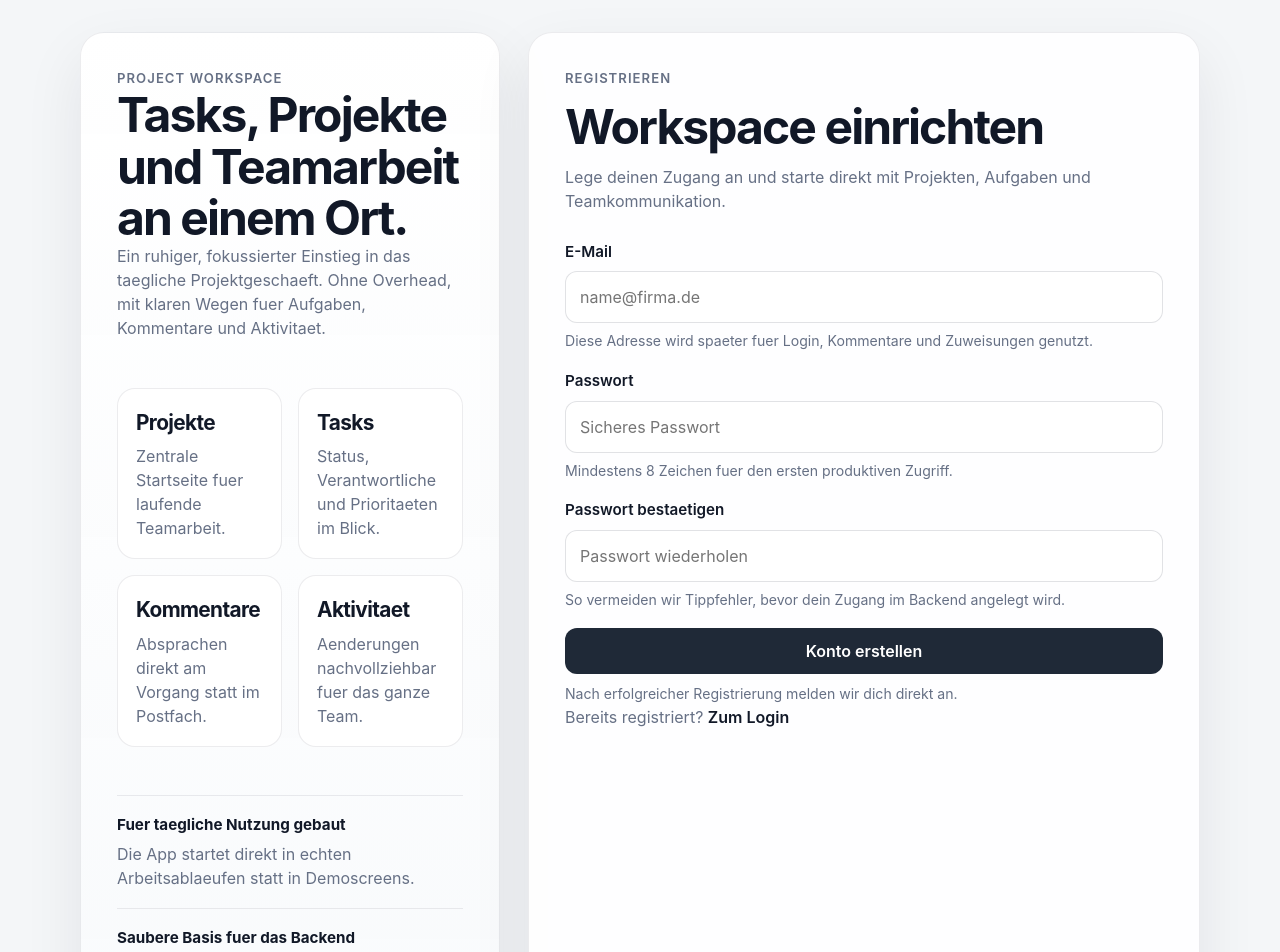
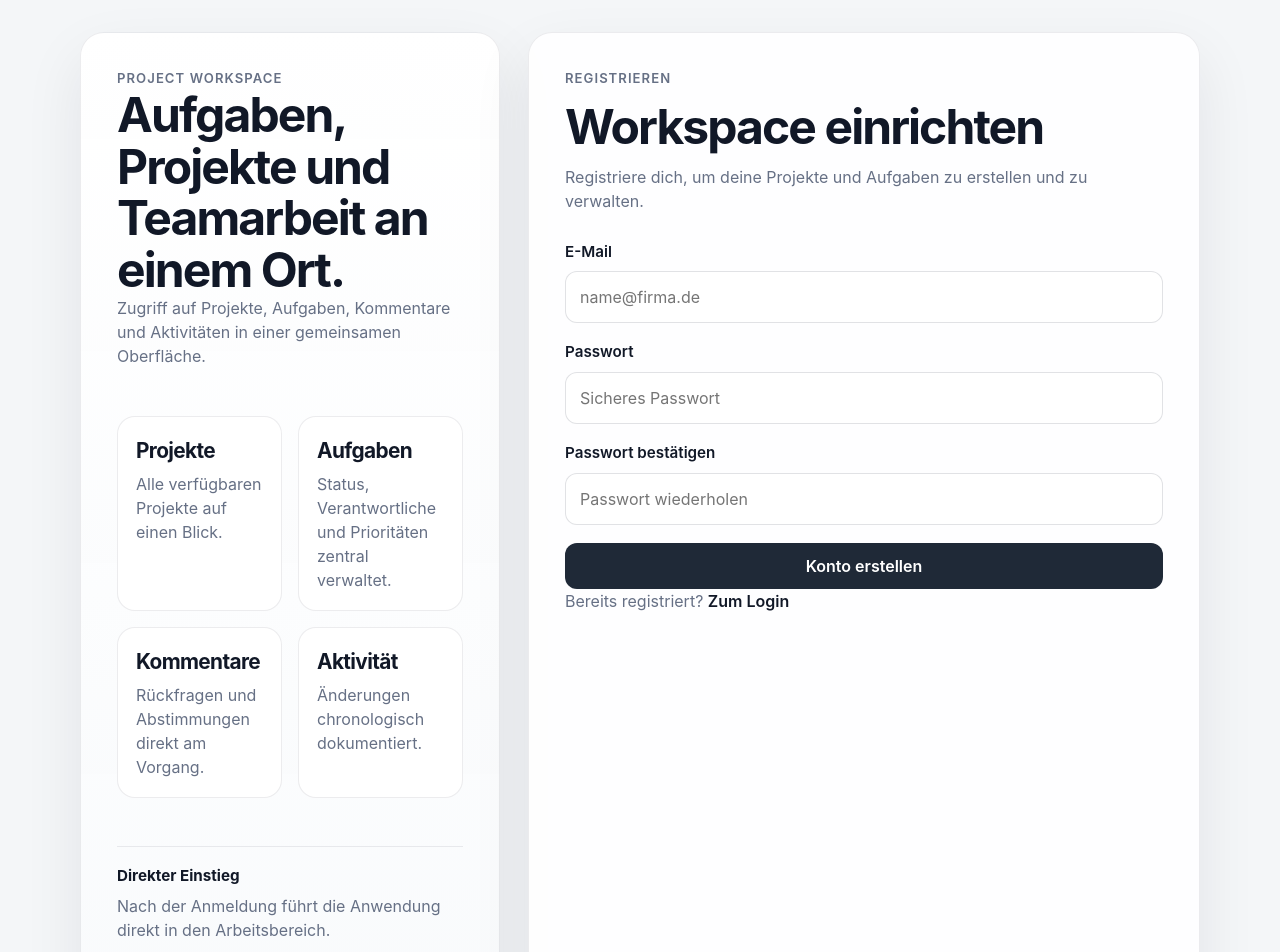
Before and after one commit to richard12162/project-manager-frontend, a React (Vite) app: page /register in a window 1280 px wide. Shown: the top 952 px of the page. Built offline with nearby package versions, Linux system fonts and the light colour scheme.

Commit message:
fix: localize interface copy

```diff
--- a/src/components/navigation/AppHeader.tsx
+++ b/src/components/navigation/AppHeader.tsx
@@ -23,7 +23,7 @@ export function AppHeader() {
         </div>
 
         <nav className="topbar__nav" aria-label="Hauptnavigation">
-          <ShellNavLink to="/projects">Projects</ShellNavLink>
+          <ShellNavLink to="/projects">Projekte</ShellNavLink>
           {currentUser?.email ? (
             <span className="topbar__user" title={currentUser.email}>
               {currentUser.email}
--- a/src/layouts/AuthLayout.tsx
+++ b/src/layouts/AuthLayout.tsx
@@ -7,40 +7,40 @@ export function AuthLayout() {
         <section className="auth-panel">
           <div>
             <p className="auth-panel__eyebrow">Project workspace</p>
-            <h1>Tasks, Projekte und Teamarbeit an einem Ort.</h1>
+            <h1>Aufgaben, Projekte und Teamarbeit an einem Ort.</h1>
             <p>
-              Ein ruhiger, fokussierter Einstieg in das taegliche Projektgeschaeft.
-              Ohne Overhead, mit klaren Wegen fuer Aufgaben, Kommentare und Aktivitaet.
+              Zugriff auf Projekte, Aufgaben, Kommentare und Aktivitäten in einer
+              gemeinsamen Oberfläche.
             </p>
           </div>
 
           <div className="hero-metric-grid" aria-label="Produktmerkmale">
             <div className="metric-card">
               <strong>Projekte</strong>
-              <p>Zentrale Startseite fuer laufende Teamarbeit.</p>
+              <p>Alle verfügbaren Projekte auf einen Blick.</p>
             </div>
             <div className="metric-card">
-              <strong>Tasks</strong>
-              <p>Status, Verantwortliche und Prioritaeten im Blick.</p>
+              <strong>Aufgaben</strong>
+              <p>Status, Verantwortliche und Prioritäten zentral verwaltet.</p>
             </div>
             <div className="metric-card">
               <strong>Kommentare</strong>
-              <p>Absprachen direkt am Vorgang statt im Postfach.</p>
+              <p>Rückfragen und Abstimmungen direkt am Vorgang.</p>
             </div>
             <div className="metric-card">
-              <strong>Aktivitaet</strong>
-              <p>Aenderungen nachvollziehbar fuer das ganze Team.</p>
+              <strong>Aktivität</strong>
+              <p>Änderungen chronologisch dokumentiert.</p>
             </div>
           </div>
 
           <div className="auth-panel__list">
             <div className="auth-panel__item">
-              <strong>Fuer taegliche Nutzung gebaut</strong>
-              <p>Die App startet direkt in echten Arbeitsablaeufen statt in Demoscreens.</p>
+              <strong>Direkter Einstieg</strong>
+              <p>Nach der Anmeldung führt die Anwendung direkt in den Arbeitsbereich.</p>
             </div>
             <div className="auth-panel__item">
-              <strong>Saubere Basis fuer das Backend</strong>
-              <p>Routing, Layouts und Struktur sind bereits auf das Spring-API vorbereitet.</p>
+              <strong>Klare Struktur</strong>
+              <p>Projekte, Aufgaben und Teamaktivitäten sind in getrennten Bereichen organisiert.</p>
             </div>
           </div>
         </section>
--- a/src/pages/auth/RegisterPage.tsx
+++ b/src/pages/auth/RegisterPage.tsx
@@ -82,8 +82,7 @@ export function RegisterPage() {
         <p className="section-eyebrow">Registrieren</p>
         <h1>Workspace einrichten</h1>
         <p>
-          Lege deinen Zugang an und starte direkt mit Projekten, Aufgaben und
-          Teamkommunikation.
+          Registriere dich, um deine Projekte und Aufgaben zu erstellen und zu verwalten.
         </p>
       </div>
 
@@ -99,13 +98,8 @@ export function RegisterPage() {
             value={values.email}
             onChange={(event) => handleChange('email', event.target.value)}
             aria-invalid={Boolean(errors.email)}
-            aria-describedby={
-              errors.email ? 'register-email-error' : 'register-email-hint'
-            }
+            aria-describedby={errors.email ? 'register-email-error' : undefined}
           />
-          <span className="field__hint" id="register-email-hint">
-            Diese Adresse wird spaeter fuer Login, Kommentare und Zuweisungen genutzt.
-          </span>
           {errors.email ? (
             <span className="field__error" id="register-email-error" role="alert">
               {errors.email}
@@ -125,13 +119,8 @@ export function RegisterPage() {
             value={values.password}
             onChange={(event) => handleChange('password', event.target.value)}
             aria-invalid={Boolean(errors.password)}
-            aria-describedby={
-              errors.password ? 'register-password-error' : 'register-password-hint'
-            }
+            aria-describedby={errors.password ? 'register-password-error' : undefined}
           />
-            <span className="field__hint" id="register-password-hint">
-              Mindestens 8 Zeichen fuer den ersten produktiven Zugriff.
-            </span>
             {errors.password ? (
               <span className="field__error" id="register-password-error" role="alert">
                 {errors.password}
@@ -142,7 +131,7 @@ export function RegisterPage() {
           <div
             className={`field${errors.confirmPassword ? ' field--invalid' : ''}`}
           >
-            <label htmlFor="register-confirm-password">Passwort bestaetigen</label>
+            <label htmlFor="register-confirm-password">Passwort bestätigen</label>
             <input
               id="register-confirm-password"
               name="confirmPassword"
@@ -154,15 +143,8 @@ export function RegisterPage() {
                 handleChange('confirmPassword', event.target.value)
               }
               aria-invalid={Boolean(errors.confirmPassword)}
-              aria-describedby={
-                errors.confirmPassword
-                  ? 'register-confirm-password-error'
-                  : 'register-confirm-password-hint'
-              }
+              aria-describedby={errors.confirmPassword ? 'register-confirm-password-error' : undefined}
             />
-            <span className="field__hint" id="register-confirm-password-hint">
-              So vermeiden wir Tippfehler, bevor dein Zugang im Backend angelegt wird.
-            </span>
             {errors.confirmPassword ? (
               <span
                 className="field__error"
@@ -185,9 +167,6 @@ export function RegisterPage() {
           <button className="button button--primary" type="submit" disabled={isSubmitting}>
             {isSubmitting ? 'Erstelle Konto...' : 'Konto erstellen'}
           </button>
-          <p className="auth-note">
-            Nach erfolgreicher Registrierung melden wir dich direkt an.
-          </p>
         </div>
       </form>
 
--- a/src/pages/projects/ProjectActivityPage.tsx
+++ b/src/pages/projects/ProjectActivityPage.tsx
@@ -64,30 +64,30 @@ export function ProjectActivityPage() {
   return (
     <section className="content-card">
       <div className="content-card__header">
-        <p className="section-eyebrow">Activity</p>
-        <h1>Projektaktivitaet</h1>
+        <p className="section-eyebrow">Aktivität</p>
+        <h1>Projektaktivität</h1>
         <p>
-          Verlauf aller nachvollziehbaren Aenderungen im Projekt {project.name ?? 'dieses Projekt'}.
+          Verlauf aller nachvollziehbaren Änderungen im Projekt {project.name ?? 'dieses Projekt'}.
         </p>
       </div>
 
       {isLoading ? (
         <div className="detail-empty-state">
-          <h2>Aktivitaet wird geladen</h2>
+          <h2>Aktivität wird geladen</h2>
           <p>Wir sammeln gerade die letzten Aktionen rund um dieses Projekt.</p>
         </div>
       ) : null}
 
       {!isLoading && error ? (
         <div className="detail-empty-state detail-empty-state--error">
-          <h2>Aktivitaet konnte nicht geladen werden</h2>
+          <h2>Aktivität konnte nicht geladen werden</h2>
           <p>{error}</p>
         </div>
       ) : null}
 
       {!isLoading && !error && entries.length === 0 ? (
         <div className="detail-empty-state">
-          <h2>Noch keine Aktivitaet vorhanden</h2>
+          <h2>Noch keine Aktivität vorhanden</h2>
           <p>
             Sobald Tasks, Kommentare oder Teamaktionen im Projekt stattfinden,
             erscheinen sie hier chronologisch.
@@ -96,7 +96,7 @@ export function ProjectActivityPage() {
       ) : null}
 
       {!isLoading && !error && entries.length > 0 ? (
-        <div className="activity-list" aria-label="Projektaktivitaet">
+        <div className="activity-list" aria-label="Projektaktivität">
           {entries.map((entry) => (
             <article className="activity-card" key={entry.id ?? entry.createdAt}>
               <div className="activity-card__rail" aria-hidden="true" />
@@ -106,7 +106,7 @@ export function ProjectActivityPage() {
                   <span>{entry.actorEmail ?? 'Unbekannter Nutzer'}</span>
                   <span>{formatDateTime(entry.createdAt)}</span>
                 </div>
-                <p>{entry.message ?? 'Keine Aktivitaetsbeschreibung vorhanden.'}</p>
+                <p>{entry.message ?? 'Keine Aktivitätsbeschreibung vorhanden.'}</p>
                 <div className="activity-card__entity">
                   <strong>{entry.entityType ?? 'Entity'}</strong>
                   <span>{entry.entityId ?? 'Keine Referenz'}</span>
--- a/src/pages/projects/ProjectDetailPage.tsx
+++ b/src/pages/projects/ProjectDetailPage.tsx
@@ -112,7 +112,7 @@ export function ProjectDetailPage() {
     <section className="project-detail">
       <div className="content-card project-detail__header">
         <div className="project-detail__title">
-          <p className="section-eyebrow">Project Detail</p>
+          <p className="section-eyebrow">Projekt-Details</p>
           <h1>{project.name ?? 'Unbenanntes Projekt'}</h1>
           <p>{project.description?.trim() || 'Keine Projektbeschreibung hinterlegt.'}</p>
         </div>
@@ -133,9 +133,9 @@ export function ProjectDetailPage() {
       </div>
 
       <div className="project-detail__tabs" role="tablist" aria-label="Projektbereiche">
-        <ProjectTabLink to="tasks">Tasks</ProjectTabLink>
-        <ProjectTabLink to="members">Members</ProjectTabLink>
-        <ProjectTabLink to="activity">Activity</ProjectTabLink>
+        <ProjectTabLink to="tasks">Aufgaben</ProjectTabLink>
+        <ProjectTabLink to="members">Mitglieder</ProjectTabLink>
+        <ProjectTabLink to="activity">Aktivität</ProjectTabLink>
       </div>
 
       <Outlet context={{ project }} />
--- a/src/pages/projects/ProjectMembersPage.tsx
+++ b/src/pages/projects/ProjectMembersPage.tsx
@@ -64,10 +64,10 @@ export function ProjectMembersPage() {
   return (
     <section className="content-card">
       <div className="content-card__header">
-        <p className="section-eyebrow">Members</p>
+        <p className="section-eyebrow">Mitglieder</p>
         <h1>Teamzugriff</h1>
         <p>
-          Alle Projektmitglieder fuer {project.name ?? 'dieses Projekt'} mit Rolle
+          Alle Projektmitglieder für {project.name ?? 'dieses Projekt'} mit Rolle
           und Beitrittszeitpunkt.
         </p>
       </div>
@@ -106,7 +106,7 @@ export function ProjectMembersPage() {
                 </div>
                 <div>
                   <h2>{member.email ?? 'Unbekannte E-Mail'}</h2>
-                  <p>Zum Projekt hinzugefuegt am {formatDateTime(member.joinedAt)}</p>
+                  <p>Zum Projekt hinzugefügt am {formatDateTime(member.joinedAt)}</p>
                 </div>
               </div>
 
--- a/src/pages/projects/ProjectTasksPage.tsx
+++ b/src/pages/projects/ProjectTasksPage.tsx
@@ -25,7 +25,7 @@ import { useAuth } from '../../hooks/useAuth'
 import { formatDateTime } from '../../utils/date'
 
 const STATUS_OPTIONS: Array<{ label: string; value: TaskStatus | 'ALL' }> = [
-  { label: 'Alle Status', value: 'ALL' },
+  { label: 'Beliebig', value: 'ALL' },
   { label: 'To do', value: 'TODO' },
   { label: 'In progress', value: 'IN_PROGRESS' },
   { label: 'In review', value: 'IN_REVIEW' },
@@ -33,7 +33,7 @@ const STATUS_OPTIONS: Array<{ label: string; value: TaskStatus | 'ALL' }> = [
 ]
 
 const PRIORITY_OPTIONS: Array<{ label: string; value: TaskPriority | 'ALL' }> = [
-  { label: 'Alle Prioritaeten', value: 'ALL' },
+  { label: 'Beliebig', value: 'ALL' },
   { label: 'Low', value: 'LOW' },
   { label: 'Medium', value: 'MEDIUM' },
   { label: 'High', value: 'HIGH' },
@@ -485,11 +485,11 @@ export function ProjectTasksPage() {
   return (
     <section className="content-card">
       <div className="content-card__header">
-        <p className="section-eyebrow">Tasks</p>
+        <p className="section-eyebrow">Aufgaben</p>
         <h1>Aufgabenbereich</h1>
         <p>
-          Alle Aufgaben fuer {project.name ?? 'dieses Projekt'} an einem Ort, mit
-          Filtern fuer Status und Prioritaet.
+          Alle Aufgaben für {project.name ?? 'dieses Projekt'} an einem Ort, mit
+          Filtern für Status und Priorität.
         </p>
       </div>
 
@@ -505,7 +505,7 @@ export function ProjectTasksPage() {
             }
           }}
         >
-          {isComposerOpen ? 'Formular schliessen' : 'Neue Task'}
+          {isComposerOpen ? 'Abbrechen' : 'Neue Aufgabe'}
         </button>
       </div>
 
@@ -537,7 +537,7 @@ export function ProjectTasksPage() {
 
           <div className="task-form__grid">
             <div className="field">
-              <label htmlFor="task-priority">Prioritaet</label>
+              <label htmlFor="task-priority">Priorität</label>
               <select
                 id="task-priority"
                 name="priority"
@@ -553,7 +553,7 @@ export function ProjectTasksPage() {
             </div>
 
             <div className="field">
-              <label htmlFor="task-due-date">Faelligkeit</label>
+              <label htmlFor="task-due-date">Fälligkeit</label>
               <input
                 id="task-due-date"
                 name="dueDate"
@@ -570,7 +570,7 @@ export function ProjectTasksPage() {
               id="task-description"
               name="description"
               rows={5}
-              placeholder="Ergaenze Details, Kontext und das erwartete Ergebnis."
+              placeholder="Ergänze Details, Kontext und das erwartete Ergebnis."
               value={formValues.description}
               onChange={(event) =>
                 handleFormChange('description', event.target.value)
@@ -578,7 +578,7 @@ export function ProjectTasksPage() {
               aria-invalid={Boolean(formErrors.description)}
             />
             <span className="field__hint">
-              Status und Assignment koennen direkt in der Liste angepasst werden.
+              Status und Zuweisung können direkt in der Liste angepasst werden.
             </span>
             {formErrors.description ? (
               <span className="field__error" role="alert">
@@ -597,11 +597,11 @@ export function ProjectTasksPage() {
             <button className="button button--primary" type="submit" disabled={isSubmitting}>
               {isSubmitting
                 ? editingTaskId
-                  ? 'Speichere Task...'
-                  : 'Erstelle Task...'
+                  ? 'Speichere Aufgabe...'
+                  : 'Erstelle Aufgabe...'
                 : editingTaskId
-                  ? 'Task speichern'
-                  : 'Task erstellen'}
+                  ? 'Aufgabe speichern'
+                  : 'Aufgabe erstellen'}
             </button>
             <button
               className="button button--ghost"
@@ -634,7 +634,7 @@ export function ProjectTasksPage() {
         </div>
 
         <div className="field">
-          <label htmlFor="task-priority-filter">Prioritaet</label>
+          <label htmlFor="task-priority-filter">Priorität</label>
           <select
             id="task-priority-filter"
             value={priorityFilter}
@@ -653,14 +653,14 @@ export function ProjectTasksPage() {
 
       {isLoading ? (
         <div className="detail-empty-state">
-          <h2>Tasks werden geladen</h2>
+          <h2>Aufgaben werden geladen</h2>
           <p>Wir holen gerade die Aufgabenliste aus dem Backend.</p>
         </div>
       ) : null}
 
       {!isLoading && error ? (
         <div className="detail-empty-state detail-empty-state--error">
-          <h2>Tasks konnten nicht geladen werden</h2>
+          <h2>Aufgaben konnten nicht geladen werden</h2>
           <p>{error}</p>
         </div>
       ) : null}
@@ -669,8 +669,8 @@ export function ProjectTasksPage() {
         <div className="detail-empty-state">
           <h2>Keine passenden Tasks gefunden</h2>
           <p>
-            Fuer die aktuelle Filterkombination gibt es keine Aufgaben. Passe die
-            Filter an oder lege im naechsten Schritt eine neue Task an.
+            Für die aktuelle Filterkombination gibt es keine Aufgaben. Passe die
+            Filter an oder lege im nächsten Schritt eine neue Aufgabe an.
           </p>
         </div>
       ) : null}
@@ -703,7 +703,7 @@ export function ProjectTasksPage() {
                   <dd>{task.assigneeEmail ?? 'Nicht zugewiesen'}</dd>
                 </div>
                 <div>
-                  <dt>Faellig</dt>
+                  <dt>Fällig</dt>
                   <dd>{formatDateTime(task.dueDate)}</dd>
                 </div>
                 <div>
@@ -715,7 +715,7 @@ export function ProjectTasksPage() {
               {task.id ? (
                 <div className="task-card__controls">
                   <div className="field">
-                    <label htmlFor={`task-status-${task.id}`}>Status aendern</label>
+                    <label htmlFor={`task-status-${task.id}`}>Status ändern</label>
                     <select
                       id={`task-status-${task.id}`}
                       value={normalizeTaskStatus(task.status)}
@@ -849,7 +849,7 @@ export function ProjectTasksPage() {
                     <textarea
                       id={`comment-draft-${task.id}`}
                       rows={4}
-                      placeholder="Rueckfragen, Kontext oder Update zur Aufgabe festhalten."
+                      placeholder="Rückfragen, Kontext oder Update zur Aufgabe festhalten."
                       value={commentDrafts[task.id] ?? ''}
                       onChange={(event) =>
                         handleCommentDraftChange(task.id!, event.target.value)
@@ -915,7 +915,7 @@ function formatPriority(priority?: string) {
     case 'URGENT':
       return 'Urgent'
     default:
-      return 'Ohne Prioritaet'
+      return 'Ohne Priorität'
   }
 }
 
--- a/src/pages/projects/ProjectsPage.tsx
+++ b/src/pages/projects/ProjectsPage.tsx
@@ -171,7 +171,7 @@ export function ProjectsPage() {
     <section className="content-card">
       <div className="content-card__header split-header">
         <div>
-          <p className="section-eyebrow">Projects</p>
+          <p className="section-eyebrow">Projekte</p>
           <h1>Projektarbeitsbereich</h1>
           <p>
             {currentUser?.email
```
Also changed, not shown: src/pages/auth/LoginPage.tsx (+4 -16 lines).
